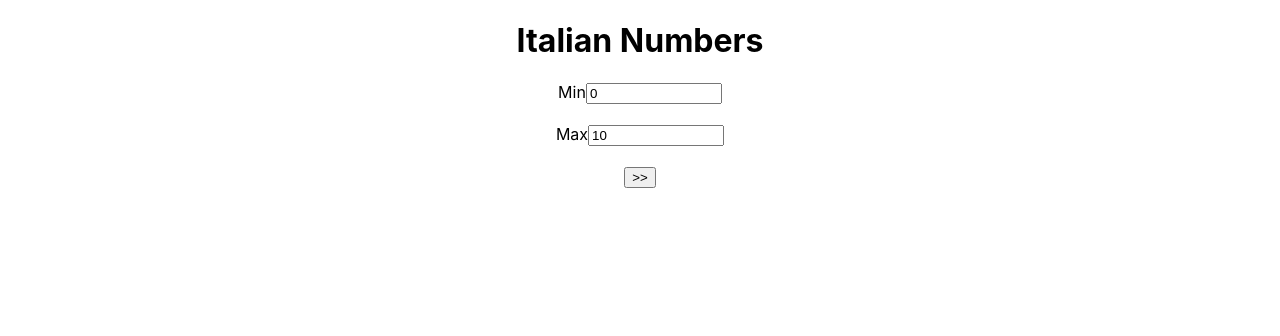
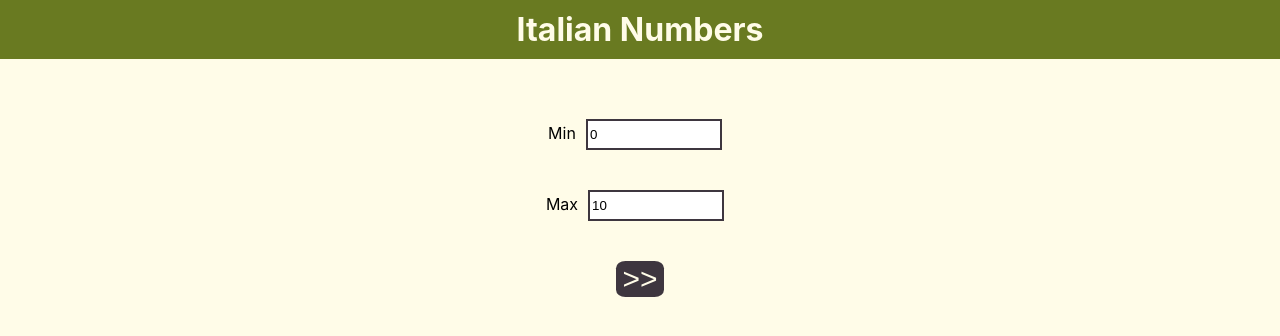
Before and after one commit to henriquegavabarreto/italian-numbers, a React (Create React App) app: page / in a window 1280 px wide. Shown: the top 336 px of the page. Built offline with nearby package versions, Linux system fonts and the light colour scheme.

Commit message:
add simple styling, trim guess input before validation

```diff
--- a/src/App.css
+++ b/src/App.css
@@ -1,38 +1,20 @@
+body {
+  background-color: #FFFCE8;
+}
+
+.pageTitle {
+  background-color: #697A21;
+  color: #FFFCE8;
+  margin: 0;
+  padding: 10px;
+}
+
+input {
+  margin: 10px;
+  height: 25px;
+  border: 2px solid #3E363F;
+}
+
 .App {
   text-align: center;
 }
-
-.App-logo {
-  height: 40vmin;
-  pointer-events: none;
-}
-
-@media (prefers-reduced-motion: no-preference) {
-  .App-logo {
-    animation: App-logo-spin infinite 20s linear;
-  }
-}
-
-.App-header {
-  background-color: #282c34;
-  min-height: 100vh;
-  display: flex;
-  flex-direction: column;
-  align-items: center;
-  justify-content: center;
-  font-size: calc(10px + 2vmin);
-  color: white;
-}
-
-.App-link {
-  color: #61dafb;
-}
-
-@keyframes App-logo-spin {
-  from {
-    transform: rotate(0deg);
-  }
-  to {
-    transform: rotate(360deg);
-  }
-}
--- a/src/App.js
+++ b/src/App.js
@@ -14,7 +14,8 @@ function App() {
 
   return (
     <div className="App">
-      <h1>Italian Numbers</h1>
+      <h1 className="pageTitle">Italian Numbers</h1>
+      <div className="pageContent">
         {page === 'select' && <RangeSelection
                                 minNumber={minNumber}
                                 setMinNumber={setMinNumber}
@@ -25,6 +26,7 @@ function App() {
                                 getRandomNumber={getRandomNumber}
                                 setPage={setPage}/>}
       </div>
+    </div>
   )
 }
 
--- /dev/null
+++ b/src/components/ActionButton.css
@@ -0,0 +1,9 @@
+.actionButton {
+    border-radius: 20%;
+    border: none;
+    background-color: #3E363F;
+    color: #FFFCE8;
+    text-align: center;
+    font-size: 30px;
+    margin: 10px;
+}
--- a/src/components/ActionButton.js
+++ b/src/components/ActionButton.js
@@ -1,3 +1,5 @@
+import "./ActionButton.css"
+
 const ActionButton = ({ text, action }) => {
     return (
         <>
--- a/src/components/NumberInput.css
+++ b/src/components/NumberInput.css
@@ -1,5 +1,5 @@
 .invalidInput {
-    border-color: red;
+    border-color: #DD403A;
     animation: shake 0.2s ease-in-out 0s 2;
 }
 
--- a/src/pages/NumberGuessing.css
+++ b/src/pages/NumberGuessing.css
@@ -1,3 +1,24 @@
+.gameArea {
+    margin-top: 60px;
+}
+
+.guess {
+    display: flex;
+    justify-content: center;
+    align-items: center;
+    margin-top: 60px;
+}
+
+.guess textarea {
+    width: 300px;
+    height: 50px;
+}
+
+.guess span {
+    margin: 5px;
+    font-size: 20px;
+}
+
 .hidden {
     visibility: hidden;
 }
--- a/src/pages/NumberGuessing.js
+++ b/src/pages/NumberGuessing.js
@@ -23,7 +23,7 @@ const NumberGuessing = ({ getRandomNumber, setPage }) => {
         // Check if user guess is correct
         let answer = getCardinalNumber(randomNumber)
 
-        if (guess.current.value.toString().toLowerCase() === answer) {
+        if (guess.current.value.toString().trim().toLowerCase() === answer) {
             setIsCorrect(true)
         } else {
             setIsCorrect(false)
@@ -43,17 +43,19 @@ const NumberGuessing = ({ getRandomNumber, setPage }) => {
     return (
         <>
         <ActionButton text="<<" action={() => setPage('select')}/>
+        <div className="gameArea">
             <h1>{randomNumber}</h1>
             <h3>{ !isGraded ? "____________" : isCorrect ? "Giusto!" : correctAnswer }</h3>
-        <div>
+            <div className="guess">
                 <span className={isGraded ? "visible" : "hidden"}>{isCorrect ? "✅" : "❌"}</span>
-            <input
+                <textarea
                     type="text"
                     placeholder="numero"
                     spellCheck="false"
                     readOnly={isGraded}
                     ref={guess}
                     onKeyUp={e => handleKeyUp(e)}/>
+            </div>
             <ActionButton text=">>" action={handleClick}/>
         </div>
         </>
--- a/src/pages/RangeSelection.css
+++ b/src/pages/RangeSelection.css
@@ -1,3 +1,7 @@
+.rangeSelectionPage {
+    margin-top: 50px;
+}
+
 .feedbackBox {
     text-align: center;
     margin-top: 20px;
--- a/src/pages/RangeSelection.js
+++ b/src/pages/RangeSelection.js
@@ -71,7 +71,7 @@ const RangeSelection = ({ minNumber, maxNumber, setMinNumber, setMaxNumber, setP
         setPage("guess")
     }
     return (
-        <>
+        <div className="rangeSelectionPage">
             <NumberInput
                 hasStyle={minInputStyle}
                 name="Min"
@@ -101,7 +101,7 @@ const RangeSelection = ({ minNumber, maxNumber, setMinNumber, setMaxNumber, setP
                 ))}
             </div>
             <ActionButton text=">>" action={handleClick}/>
-        </>
+        </div>
     )
 }
 
```
Also changed, not shown: src/lib/cardinalNumber.js, 1 other file (tests, documents, lock files or other folders). Lines whose indentation alone changed are shown as unchanged.
